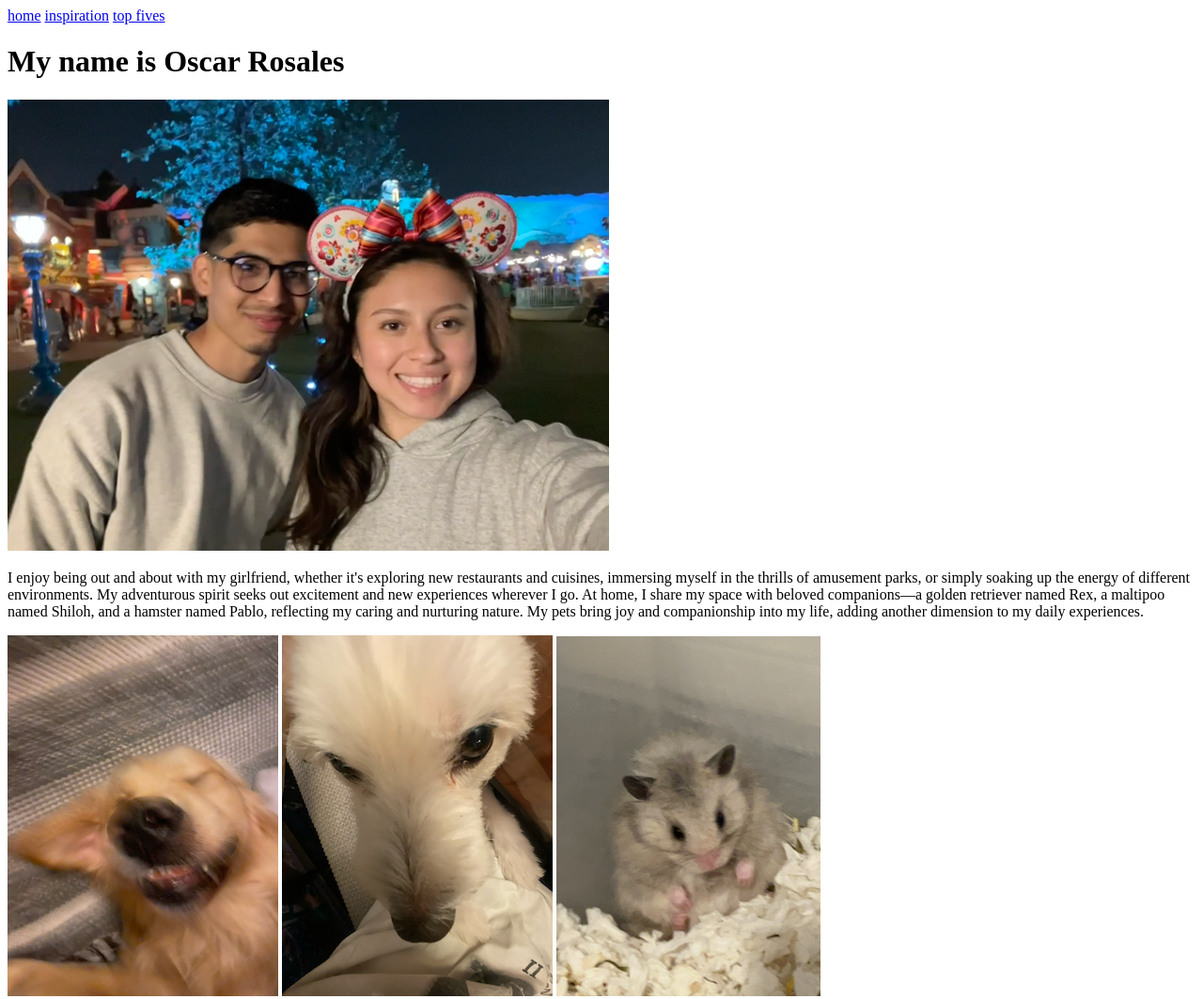
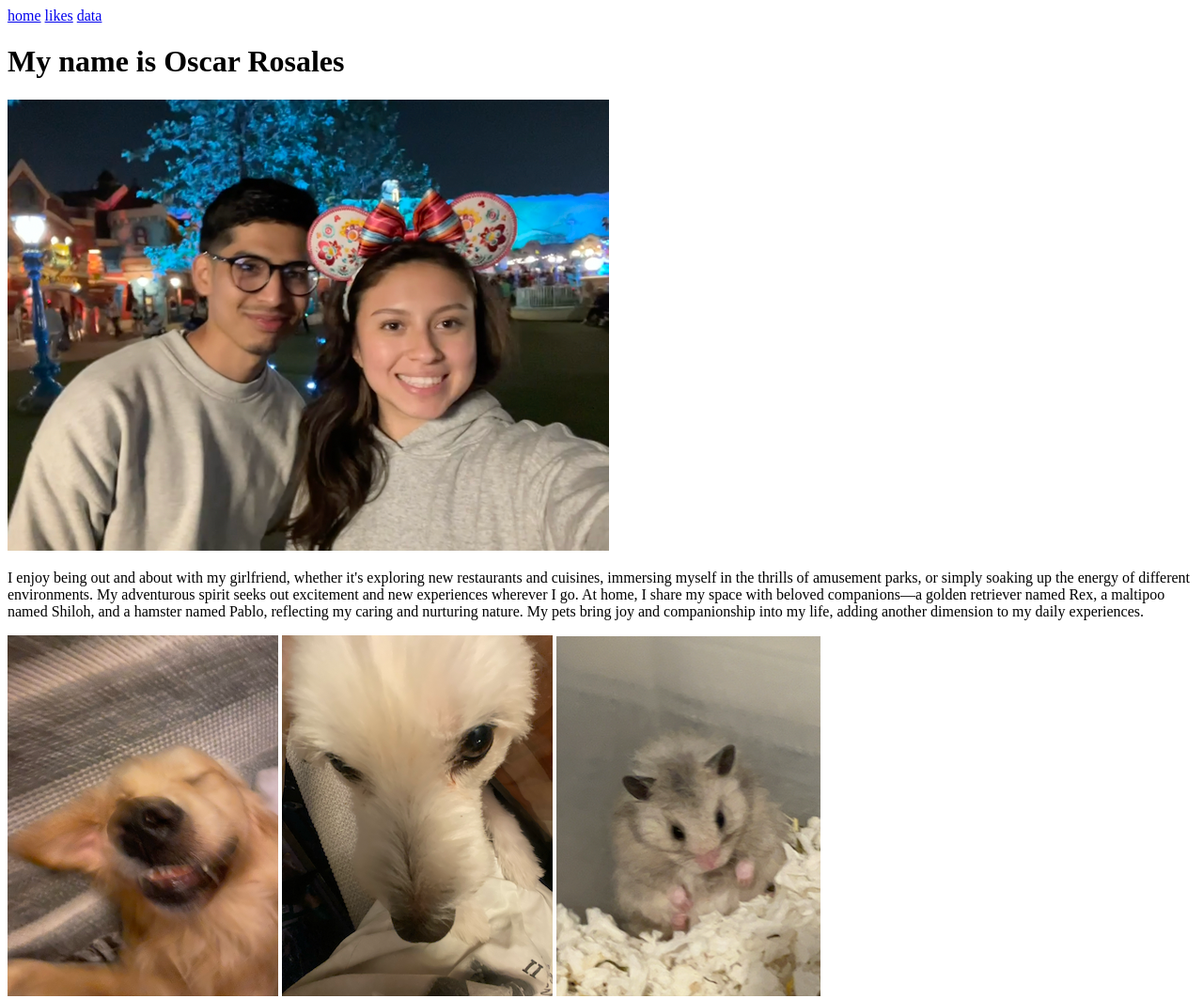
Before and after one commit to ozzyRosales/rosales_digitalTimeCapsule, a plain HTML site: page index.html in a window 1280 px wide. Shown: the top 1063 px of the page at 94% size. Drawn offline with Linux system fonts and the light colour scheme.

Commit message:
Update index.html

```diff
--- a/index.html
+++ b/index.html
@@ -2,8 +2,8 @@
 <html lan="en">
     <head>
         <a href="index.html">home</a>
-        <a href="inspiration/inspiration.html">inspiration</a>
-        <a href="topFive/topFives.html">top fives</a>
+        <a href="inspiration/inspiration.html">likes</a>
+        <a href="topFive/topFives.html">data</a>
 
         <meta charset="UTF-8">
 
```
